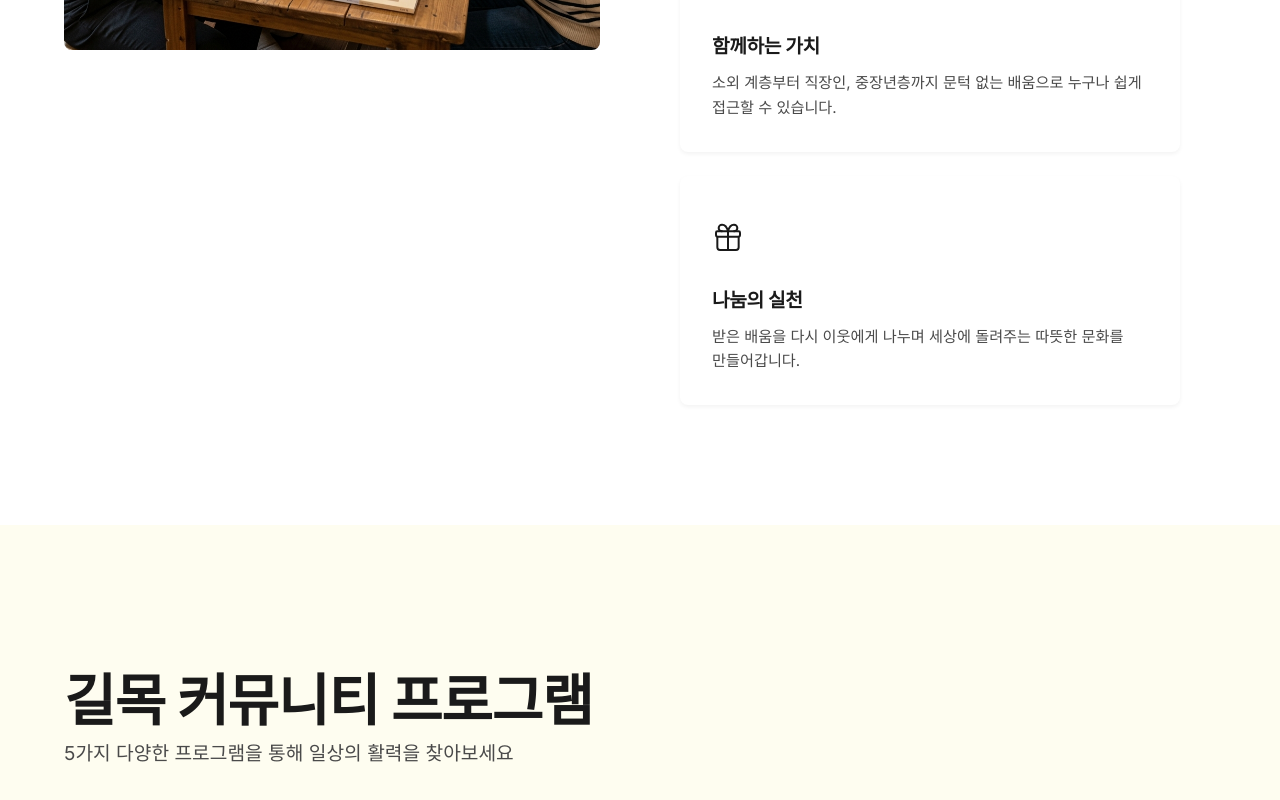
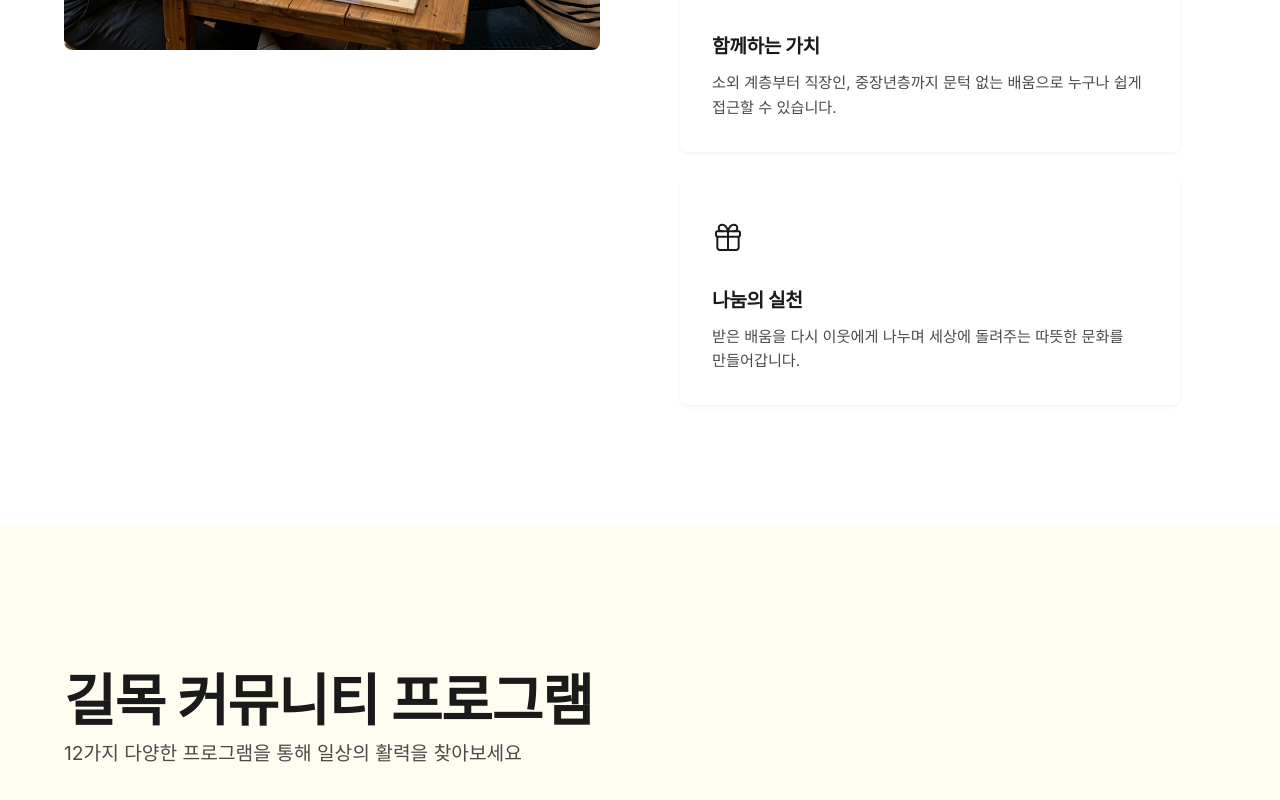
Before and after one commit to neighbor-teacher/web, a React (Vite) app: page / in a window 1280 px wide. Shown: the part 1996-2796 px from the top of the page. Built offline with nearby package versions, Linux system fonts and the light colour scheme; a web font is replaced by a local one.

Commit message:
feat: 홈페이지 프로그램 7종 추가 및 관련 정보 업데이트

```diff
--- a/src/components/ApplySection.jsx
+++ b/src/components/ApplySection.jsx
@@ -15,6 +15,7 @@ export default function ApplySection({ selectedClass, setSelectedClass }) {
 
   useEffect(() => {
     if (selectedClass) {
+      // eslint-disable-next-line react-hooks/set-state-in-effect
       setFormData(prev => ({ ...prev, className: selectedClass }));
     }
   }, [selectedClass]);
@@ -100,6 +101,7 @@ export default function ApplySection({ selectedClass, setSelectedClass }) {
         setSelectedClass('');
       }
     } catch (err) {
+      console.error('Submission error:', err);
       setErrorMessage('신청 과정 중 오류가 발생했습니다. 다시 시도해 주세요.');
     }
   };
@@ -152,6 +154,13 @@ export default function ApplySection({ selectedClass, setSelectedClass }) {
                   <option value="색채힐링">색채힐링</option>
                   <option value="건강마스터">건강마스터</option>
                   <option value="AI">AI</option>
+                  <option value="네일아트">네일아트</option>
+                  <option value="비즈공예">비즈공예</option>
+                  <option value="AI스터디">AI스터디</option>
+                  <option value="캘리그라피">캘리그라피</option>
+                  <option value="아로마테라피">아로마테라피</option>
+                  <option value="별빛러닝">별빛러닝</option>
+                  <option value="약손마사지">약손마사지</option>
                 </select>
               </div>
 
--- a/src/components/ClubsSection.jsx
+++ b/src/components/ClubsSection.jsx
@@ -1,4 +1,4 @@
-import { Music, Palette, Sparkles, Heart, Bot } from 'lucide-react';
+import { Music, Palette, Sparkles, Heart, Bot, Paintbrush, Gem, Brain, PenTool, Flower2, Moon, HelpingHand } from 'lucide-react';
 
 export default function ClubsSection({ onSelectClass }) {
   const clubs = [
@@ -26,6 +26,41 @@ export default function ClubsSection({ onSelectClass }) {
       icon: <Bot size={48} strokeWidth={1} />,
       title: "AI",
       desc: "인공지능과 디지털 기술을 쉽고 재미있게 배우며 미래를 준비합니다."
+    },
+    {
+      icon: <Paintbrush size={48} strokeWidth={1} />,
+      title: "네일아트",
+      desc: "손끝에 피어나는 아름다움, 나만의 감성을 표현하며 손톱을 가꾸는 힐링 시간입니다."
+    },
+    {
+      icon: <Gem size={48} strokeWidth={1} />,
+      title: "비즈공예",
+      desc: "다양하고 예쁜 비즈를 활용하여 세상에 단 하나뿐인 나만의 액세서리를 직접 만듭니다."
+    },
+    {
+      icon: <Brain size={48} strokeWidth={1} />,
+      title: "AI스터디",
+      desc: "최신 AI 트렌드를 함께 공부하고, 실무와 일상에 유용한 AI 도구 사용법을 깊이 있게 연구합니다."
+    },
+    {
+      icon: <PenTool size={48} strokeWidth={1} />,
+      title: "캘리그라피",
+      desc: "아름다운 손글씨를 통해 마음을 표현하고, 나만의 감성을 담은 작품을 완성합니다."
+    },
+    {
+      icon: <Flower2 size={48} strokeWidth={1} />,
+      title: "아로마테라피",
+      desc: "천연 에센셜 오일의 향기와 효능을 통해 지친 몸과 마음의 스트레스를 치유하고 완화합니다."
+    },
+    {
+      icon: <Moon size={48} strokeWidth={1} />,
+      title: "별빛러닝",
+      desc: "저녁 밤하늘 아래 선선한 바람을 맞으며 이웃들과 함께 가볍게 달리고 기초 체력을 기릅니다."
+    },
+    {
+      icon: <HelpingHand size={48} strokeWidth={1} />,
+      title: "약손마사지",
+      desc: "가족과 이웃의 건강을 지켜주는 전통 마사지 기법을 배우고 직접 서로 실습하며 피로를 풉니다."
     }
   ];
 
@@ -44,7 +79,7 @@ export default function ClubsSection({ onSelectClass }) {
       <div className="container">
         <div className="section-header">
           <h2 className="section-title">길목 커뮤니티 프로그램</h2>
-          <p className="section-subtitle">5가지 다양한 프로그램을 통해 일상의 활력을 찾아보세요</p>
+          <p className="section-subtitle">{clubs.length}가지 다양한 프로그램을 통해 일상의 활력을 찾아보세요</p>
         </div>
 
         <div className="clubs-grid">
--- a/src/components/StatsSection.jsx
+++ b/src/components/StatsSection.jsx
@@ -2,7 +2,7 @@ export default function StatsSection() {
   const stats = [
     { number: "1,000+", label: "누적 수강생" },
     { number: "50+", label: "재능기부 강사" },
-    { number: "5개", label: "운영 동아리" },
+    { number: "12개", label: "운영 동아리" },
     { number: "2026", label: "설립 연도" }
   ];
 
```
